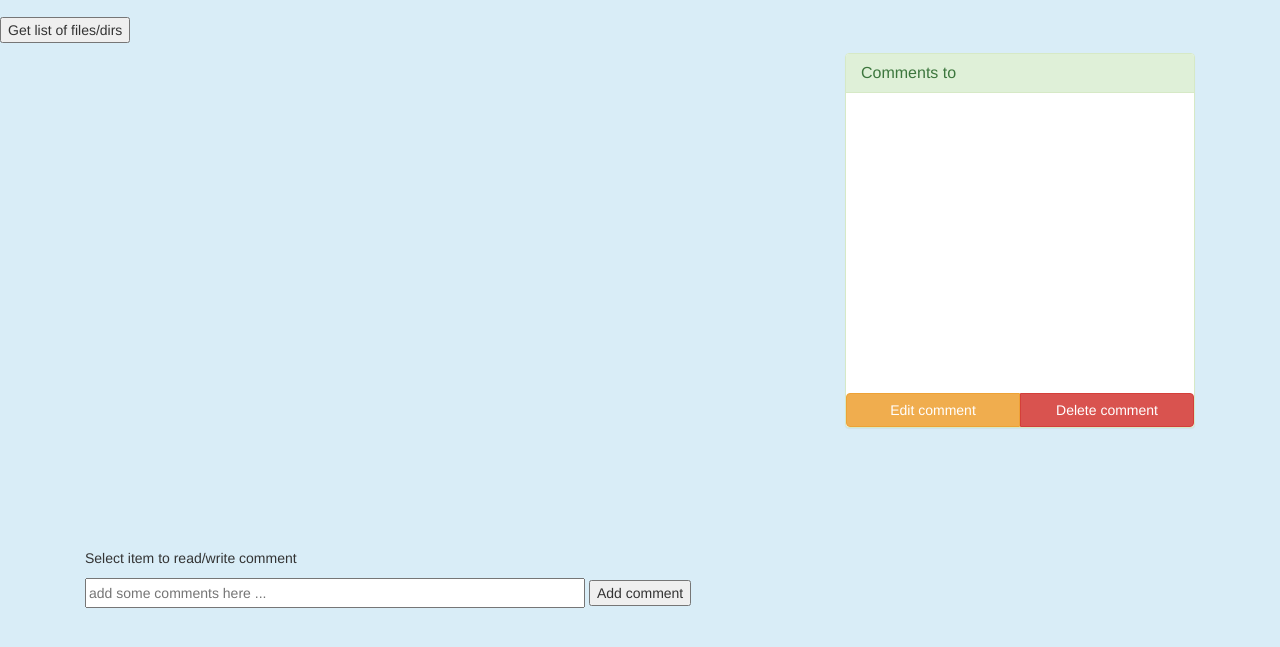
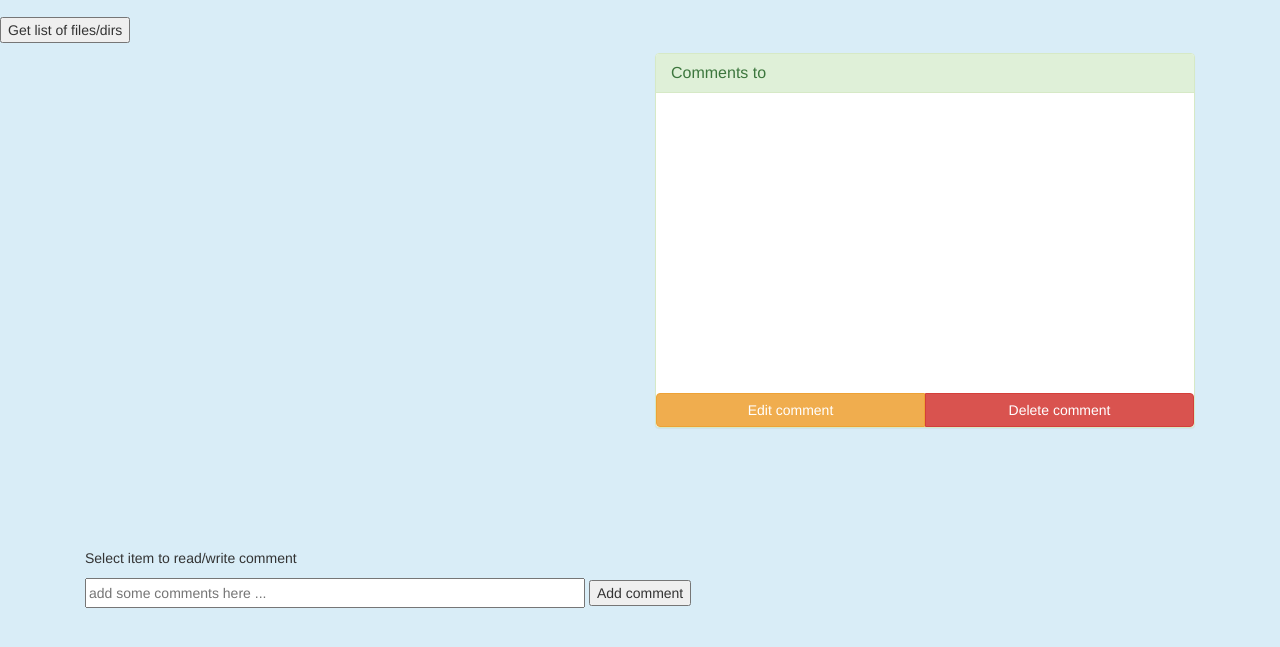
Before and after one commit to Grad2009/HW5, a website: page public/index.html in a window 1280 px wide. Shown: the part 141-788 px from the top of the page. Drawn offline with nearby package versions, Linux system fonts and the light colour scheme.

Commit message:
correct width of comment panel with bootsptrap class

```diff
--- a/public/index.html
+++ b/public/index.html
@@ -24,9 +24,9 @@
 
   <div class="container">
 
-	<div class="col-md-8" id="containerTree"></div>
+	<div class="col-md-6" id="containerTree"></div>
 
-	<div class="col-md-4">
+	<div class="col-md-6">
 		<div class="panel panel-success">
 			<div class="panel-heading">
 				<h3 class="panel-title">Comments to</h3>
```
